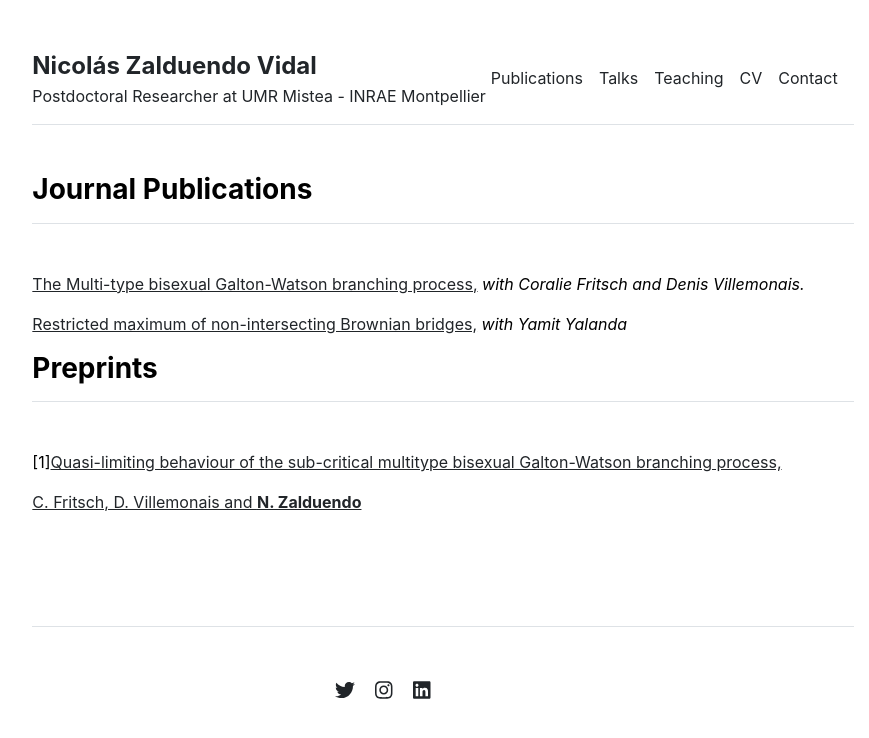
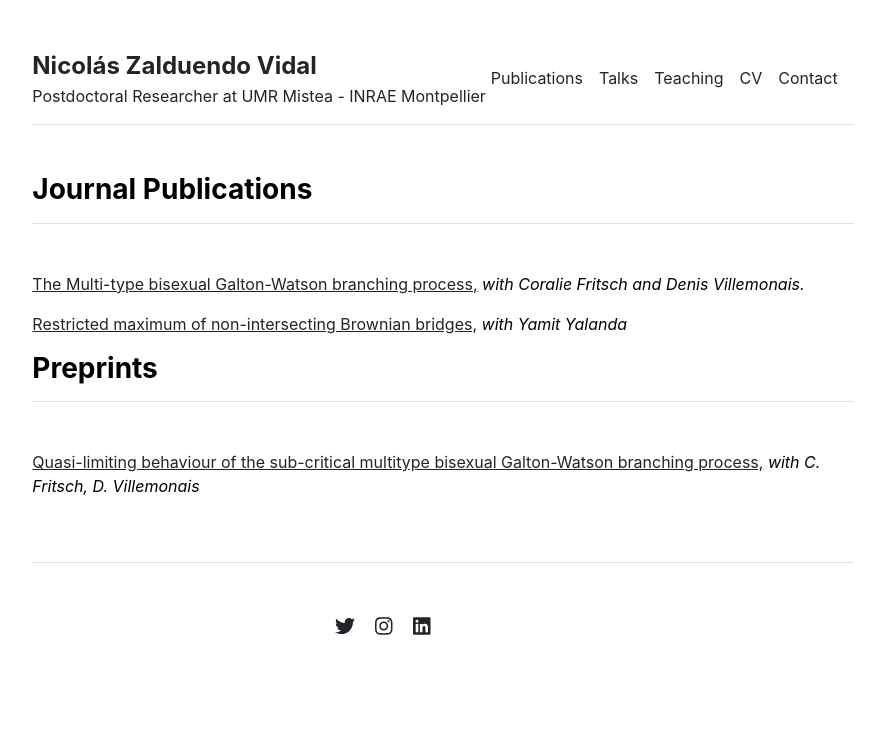
Before and after one commit to nzalduendo/nzalduendo.github.io, a Jekyll site: the page built from publications.md, in a window 1280 px wide. Shown: the top 738 px of the page, without its empty margins (197-1066 px from the left). Built offline with Jekyll 4.4.1, drawn with Linux system fonts in a browser that asks for light colours.

Commit message:
Update publications.html

```diff
--- a/_includes/publications.html
+++ b/_includes/publications.html
@@ -26,10 +26,9 @@
           <p>{{ item.number }}<a href="{{ item.url }}">{{ item.name }}</p>
           <p><b>N. Zalduendo</b></p>
         {% else %}
-          <p>{{ item.number }}<a href="{{ item.url }}">{{ item.name }}</p>
-          <p>{{ item.contributors }} and <b>N. Zalduendo</b></p>
+          <p><a href="{{ item.url }}">{{ item.name }}</a> <em>with {{ item.contributors }}</em></p>
         {% endif %}
-      {% endfor %}
+    {% endfor %}
     {% endif %}
   </div>
 </div>
```
